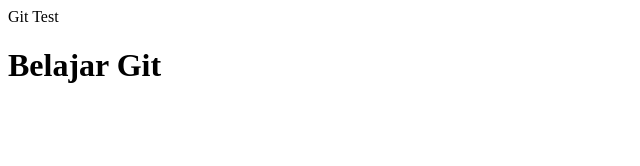
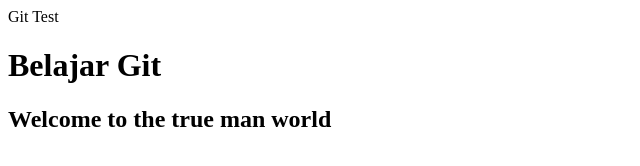
Before and after one commit to AhmadRiau/Belajar-git, a plain HTML site: page index.html in a window 1280 px wide. Shown: the whole page, without its empty margins (0-640 px from the left). Drawn offline with Linux system fonts and the light colour scheme.

Commit message:
Update index.html

```diff
--- a/index.html
+++ b/index.html
@@ -6,5 +6,6 @@
     <title>Git Test</title>
 </head>
 <body>
-<h1> Belajar Git </h1>
+    <h1> Belajar Git </h1>
+    <h2> Welcome to the true man world </h2>
 </body>
```
